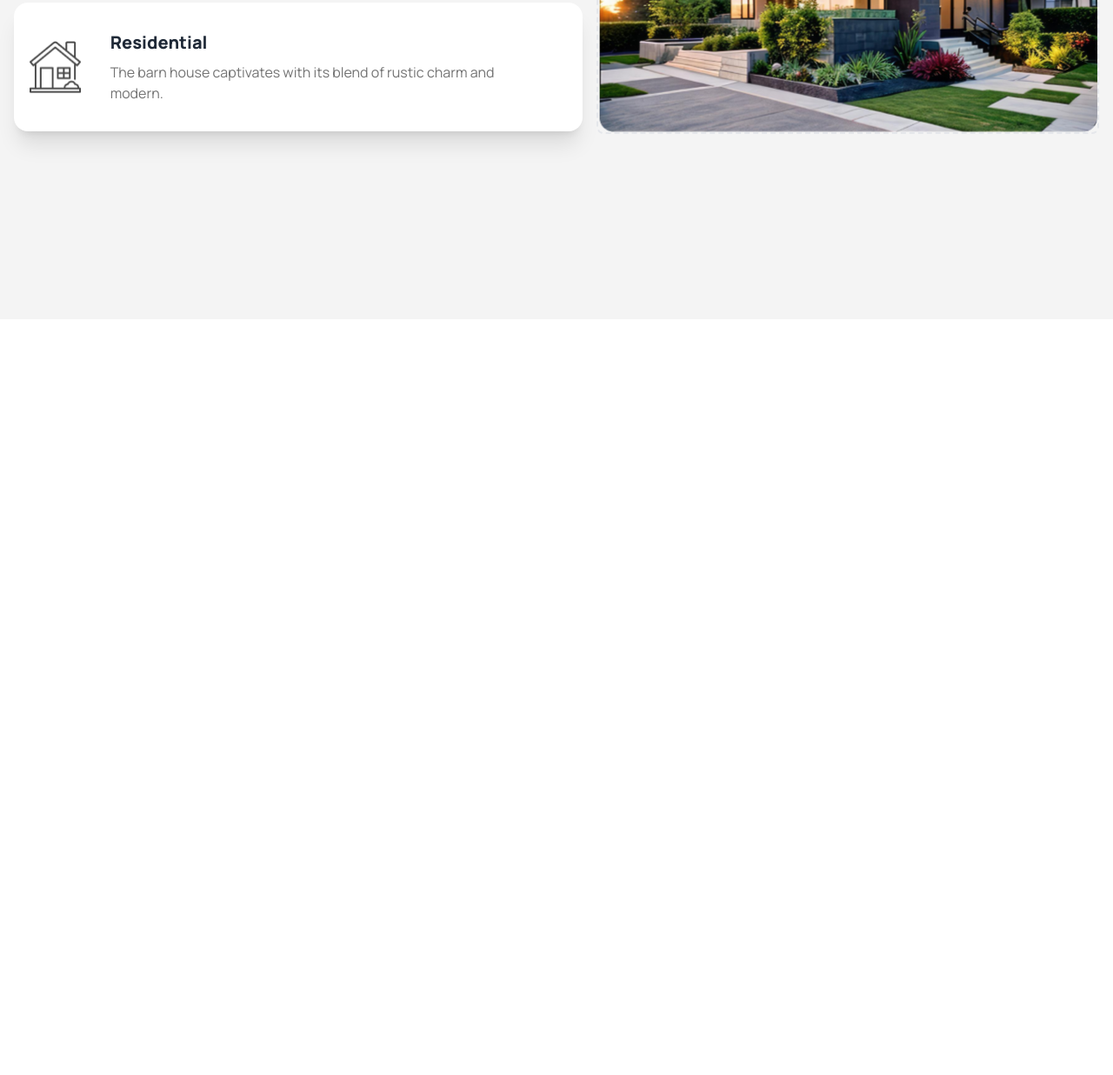
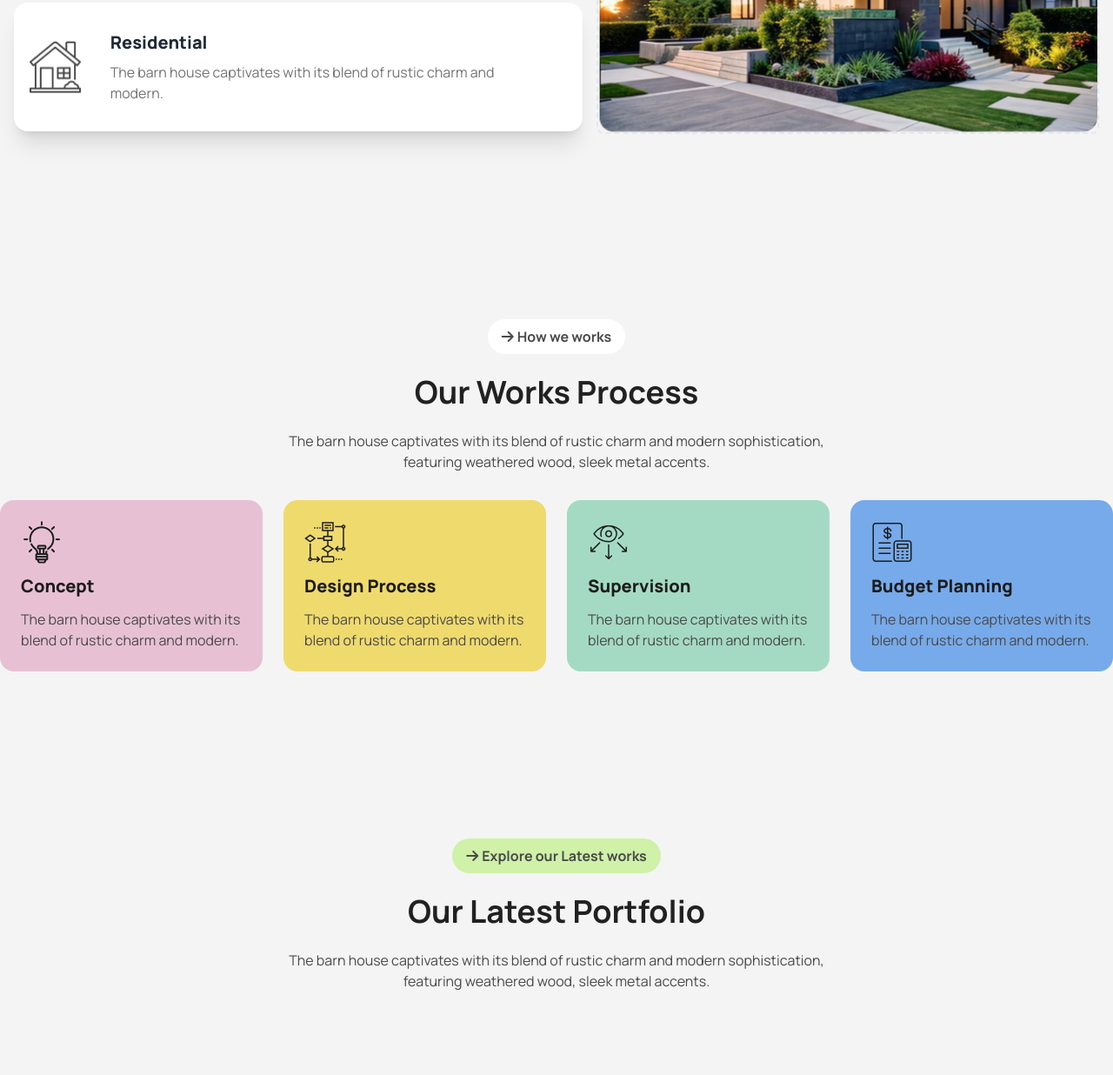
Before and after one commit to Samadsust71/third-assignment, a plain HTML site: page index.html in a window 1280 px wide. Shown: the part 1625-2861 px from the top of the page at 87% size. Before the commit the page ends 1992 px from the top, so only its background shows below. Drawn offline with nearby package versions, Linux system fonts and the light colour scheme.

Commit message:
our work process section done

```diff
--- a/index.html
+++ b/index.html
@@ -169,7 +169,7 @@
 
                     <!-- card-1 -->
                     <div>
-                        <div class="card card-side bg-base-100 shadow-xl px-2 lg:px-4">
+                        <div class="card card-side bg-base-100 shadow-xl px-1 lg:px-4">
                           <figure>
                             <img
                               src="./assets/commercial.png"
@@ -185,7 +185,7 @@
 
                       <!-- card-2 -->
                     <div>
-                        <div class="card card-side bg-base-100 shadow-xl px-2 lg:px-4">
+                        <div class="card card-side bg-base-100 shadow-xl px-1 lg:px-4">
                           <figure>
                             <img
                               src="./assets/residential.png"
@@ -205,9 +205,58 @@
         </div>
       </section>
 
-      <!--  -->
+      <!-- our work process section -->
+       <section class="w-[90%] lg:container mx-auto pb-12 lg:pb-24">
+
+        <div class="flex flex-col justify-center items-center text-center space-y-6">
+            <button class="px-4 py-2 font-bold text-text-1 rounded-3xl bg-white"><i class="fa-solid fa-arrow-right mr-1"></i>How we works</button>
+            <h1 class="text-2xl lg:text-4xl font-bold text-text-3">Our Works Process</h1>
+            <p class="text-text-1 lg:w-[50%]">The barn house captivates with its blend of rustic charm and modern sophistication, featuring weathered wood, sleek metal accents.</p>
+        </div>
+
+        <div class="grid grid-cols-1 md:grid-cols-2 lg:grid-cols-4 gap-6 mt-8">
+
+            <!-- card-1 -->
+            <div class="flex flex-col justify-start items-start p-6 bg-[#E7C1D3] space-y-3 rounded-2xl">
+                <div><img src="./assets/concept.png" alt=""></div>
+                <h1 class="text-xl font-extrabold text-footer-main">Concept</h1>
+                <p class="text-text-1">The barn house captivates with its blend of rustic charm and modern.</p>
+            </div>
+
+            <!-- card-2 -->
+            <div class="flex flex-col justify-start items-start p-6 bg-[#EFDA6E] space-y-3 rounded-2xl">
+                <div><img src="./assets/flow-chart.png" alt=""></div>
+                <h1 class="text-xl font-extrabold text-footer-main">Design Process</h1>
+                <p class="text-text-1">The barn house captivates with its blend of rustic charm and modern.</p>
+            </div>
+
+            <!-- card-3 -->
+            <div class="flex flex-col justify-start items-start p-6 bg-[#A4DAC3] space-y-3 rounded-2xl">
+                <div><img src="./assets/vision.png" alt=""></div>
+                <h1 class="text-xl font-extrabold text-footer-main">Supervision</h1>
+                <p class="text-text-1">The barn house captivates with its blend of rustic charm and modern.</p>
+            </div>
+
+            <!-- card-4 -->
+            <div class="flex flex-col justify-start items-start p-6 bg-[#77AAEA] space-y-3 rounded-2xl">
+                <div><img src="./assets/budget-planning.png" alt=""></div>
+                <h1 class="text-xl font-extrabold text-footer-main">Budget Planning</h1>
+                <p class="text-text-1">The barn house captivates with its blend of rustic charm and modern.</p>
+            </div>
+        </div>
+       </section>
+
+        <!-- our latest portfolio section -->
+        <section class="w-[90%] lg:container mx-auto py-12 lg:py-24">
+            <div class="flex flex-col justify-center items-center text-center space-y-6">
+                <button class="px-4 py-2 font-bold text-text-1 rounded-3xl bg-btn-secondary"><i class="fa-solid fa-arrow-right mr-1"></i>Explore our Latest works</button>
+                <h1 class="text-2xl lg:text-4xl font-bold text-text-3">Our Latest Portfolio</h1>
+                <p class="text-text-1 lg:w-[50%]">The barn house captivates with its blend of rustic charm and modern sophistication, featuring weathered wood, sleek metal accents.</p>
+            </div>
+         </section>
     </main>
     <!-- main section ends here -->
+
 
     <!-- footer section -->
     <footer></footer>
```
